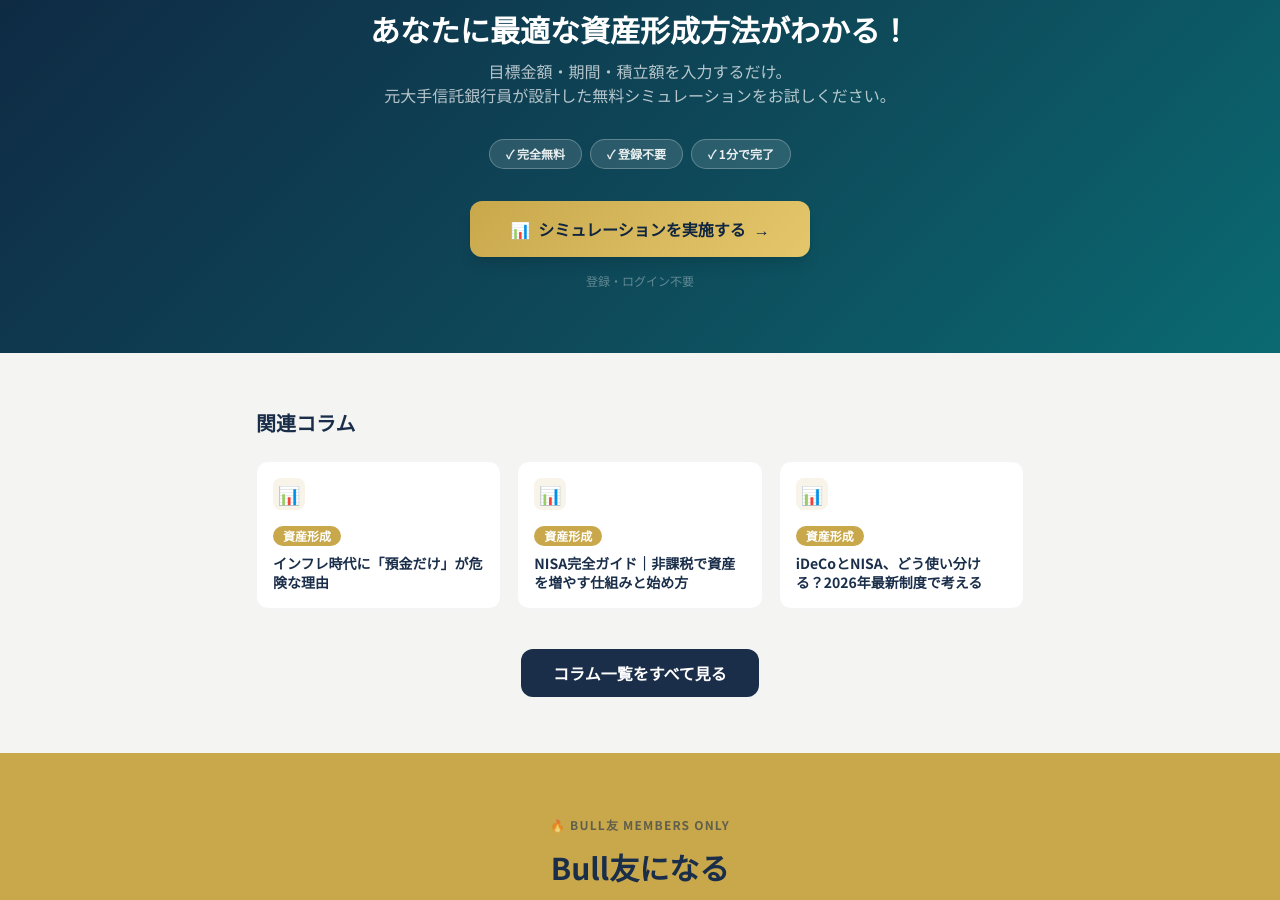
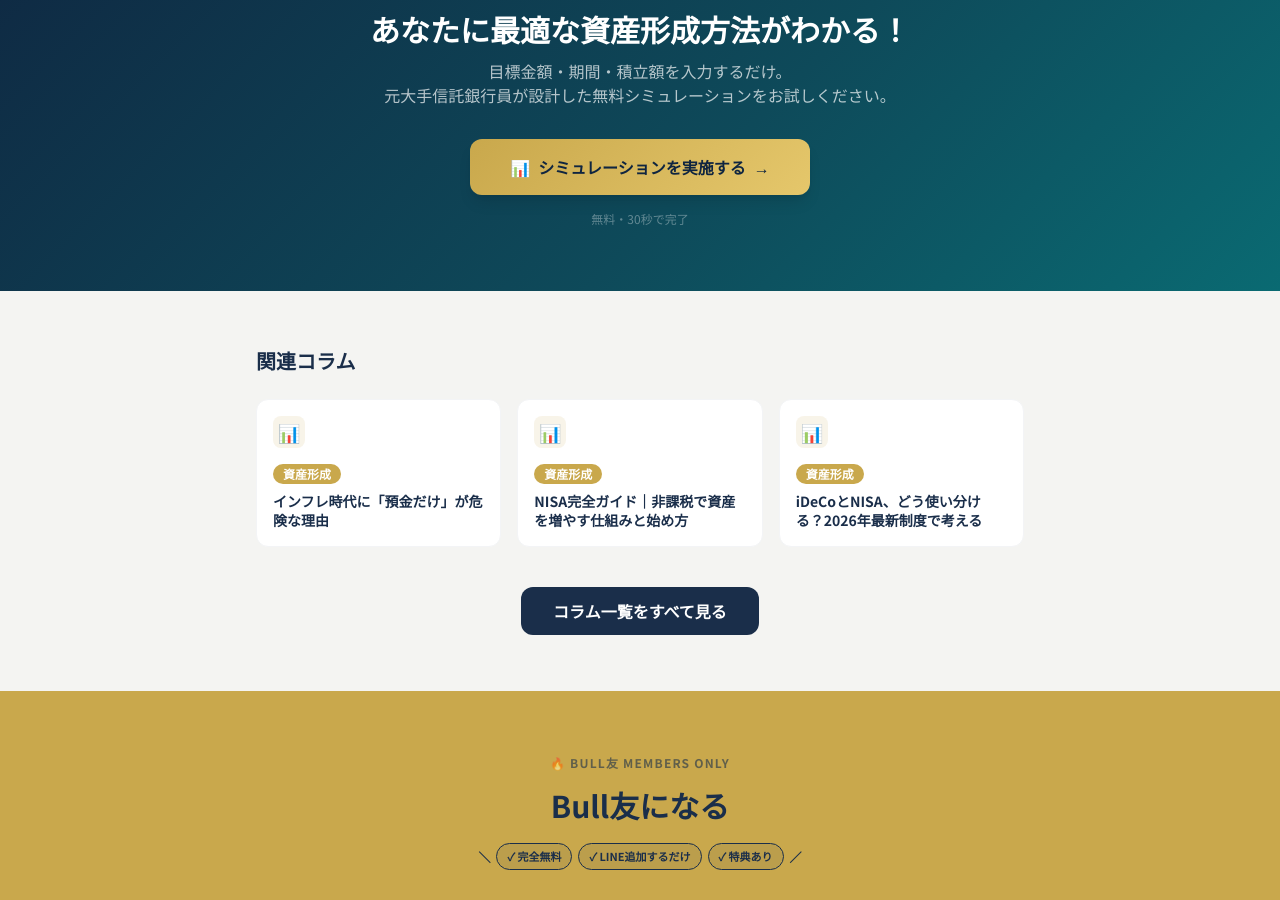
Before and after one commit to tanima3232-eng/bulltalk, a Next.js app: page /column/asset-01-life-money in a window 1280 px wide. Shown: the part 1680-2580 px from the top of the page. Built offline with nearby package versions, Linux system fonts and the light colour scheme.

Commit message:
SimulationCtaBanner：バッジ削除・フッターテキスト変更

```diff
--- a/components/SimulationCtaBanner.tsx
+++ b/components/SimulationCtaBanner.tsx
@@ -34,22 +34,7 @@ export default function SimulationCtaBanner() {
           <span className="hidden md:inline">目標金額・期間・積立額を入力するだけ。<br />元大手信託銀行員が設計した無料シミュレーションをお試しください。</span>
         </p>
 
-        {/* バッジ */}
-        <div className="flex justify-center flex-wrap gap-2 mb-8">
-          {["✓ 完全無料", "✓ 登録不要", "✓ 1分で完了"].map((badge) => (
-            <span
-              key={badge}
-              className="text-xs font-bold rounded-full px-4 py-1.5"
-              style={{
-                background: "rgba(255,255,255,0.12)",
-                color: "rgba(255,255,255,0.9)",
-                border: "1px solid rgba(255,255,255,0.25)",
-              }}
-            >
-              {badge}
-            </span>
-          ))}
-        </div>
+
 
         {/* CTAボタン */}
         <Link
@@ -66,7 +51,7 @@ export default function SimulationCtaBanner() {
         </Link>
 
         <p className="text-xs mt-4" style={{ color: "rgba(255,255,255,0.35)" }}>
-          登録・ログイン不要
+          無料・30秒で完了
         </p>
       </div>
     </section>
```
